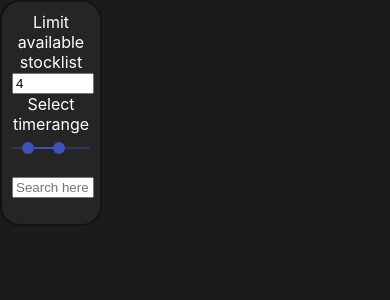
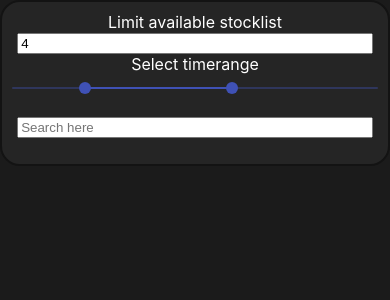
Before and after one commit to KeMaAid/reactstocks, a React (Create React App) app: page / in a window 390 px wide. Shown: the top 300 px of the page. Built offline with nearby package versions, Linux system fonts and the light colour scheme.

Commit message:
updated ui 2

```diff
--- a/src/App.css
+++ b/src/App.css
@@ -25,6 +25,7 @@ body{
 .StocksPanel{
   margin:                 0;
   padding:                0;
+  display:                block;
 }
 
 .StocksPanel .Chart{
@@ -38,14 +39,25 @@ body{
 @media only screen and (max-width: 600px){
   .App{
     flex-direction:       column;
+    align-items:          stretch;
+    align-content:        stretch;
   }
-  .StocksPanel, .ControlPanel{
-    flex:                 0 0 auto;
+  .ControlPanel{
+    min-width:            stretch;
+    max-width:            100% !important;
+  }
+  .StocksPanel{
+    min-width:            stretch;
+  }
+}
+
+@media (min-width: 700px){
+  .ControlPanel{
+    min-width:                 20%;
   }
 }
 
 .ControlPanel{
-  width:                  20%;
   border-radius:          20px;
   border:                 2px solid var(--base03);
   padding:                10px;
```
